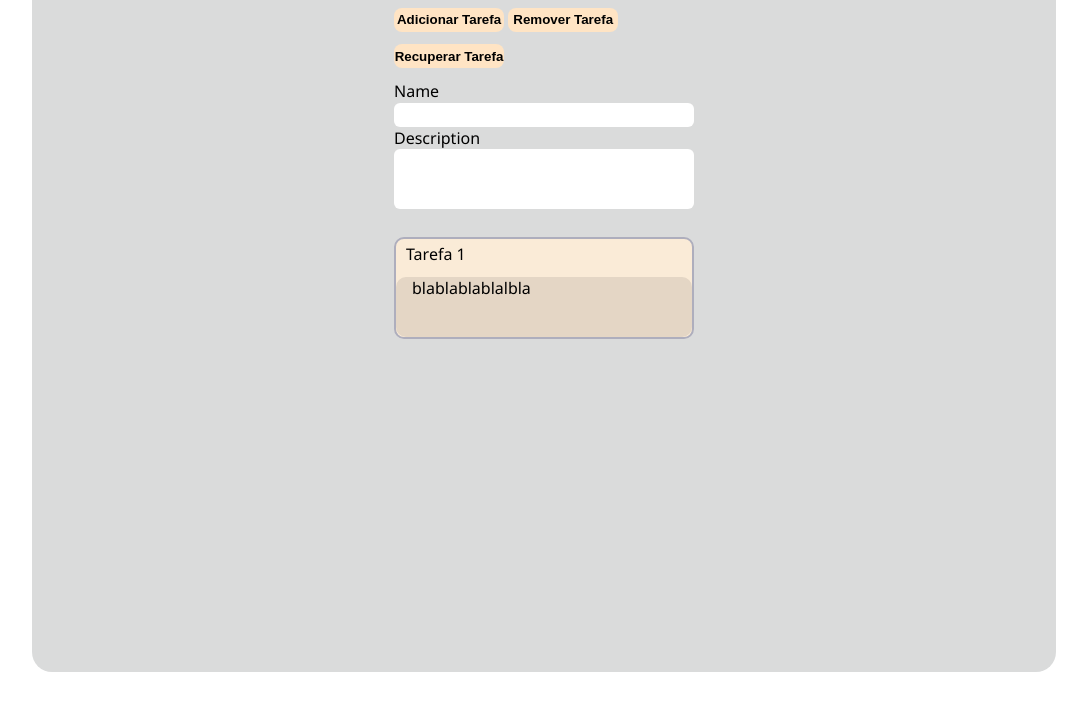
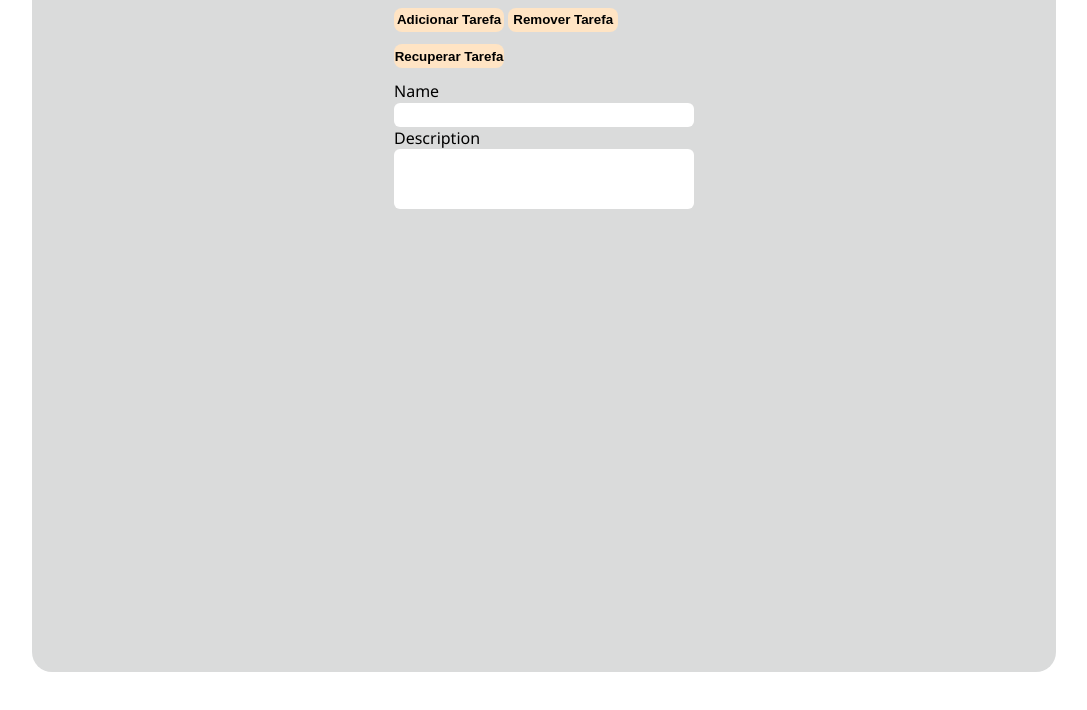
Before and after one commit to GuercoXavier/webApps, a plain HTML site: page tarefasApp/index.html in a window 1280 px wide. Shown: the part 68-778 px from the top of the page, without its empty margins (96-1183 px from the left). Drawn offline with Linux system fonts and the light colour scheme.

Commit message:
add tasks cards dynamically plus small ui fix

```diff
--- a/tarefasApp/index.html
+++ b/tarefasApp/index.html
@@ -27,10 +27,10 @@
           </div>
         </div>
 
-        <div class="task selected">
+        <!-- <div class="task selected">
           <p id="name">Tarefa 1</p>
           <p id="description">blablablablalbla</p>
-        </div>
+        </div> -->
       </div>
     </section>
   </body>
--- a/tarefasApp/style.css
+++ b/tarefasApp/style.css
@@ -36,6 +36,7 @@ h1 {
   justify-self: center;
   min-width: 300px;
   max-width: 300px;
+  padding-bottom: 10px;
 }
 
 .task {
@@ -73,6 +74,7 @@ h1 {
 }
 
 button {
+  /* text-wrap: stable; */
   border: none;
   min-height: 24px;
   border-radius: 8px;
```
